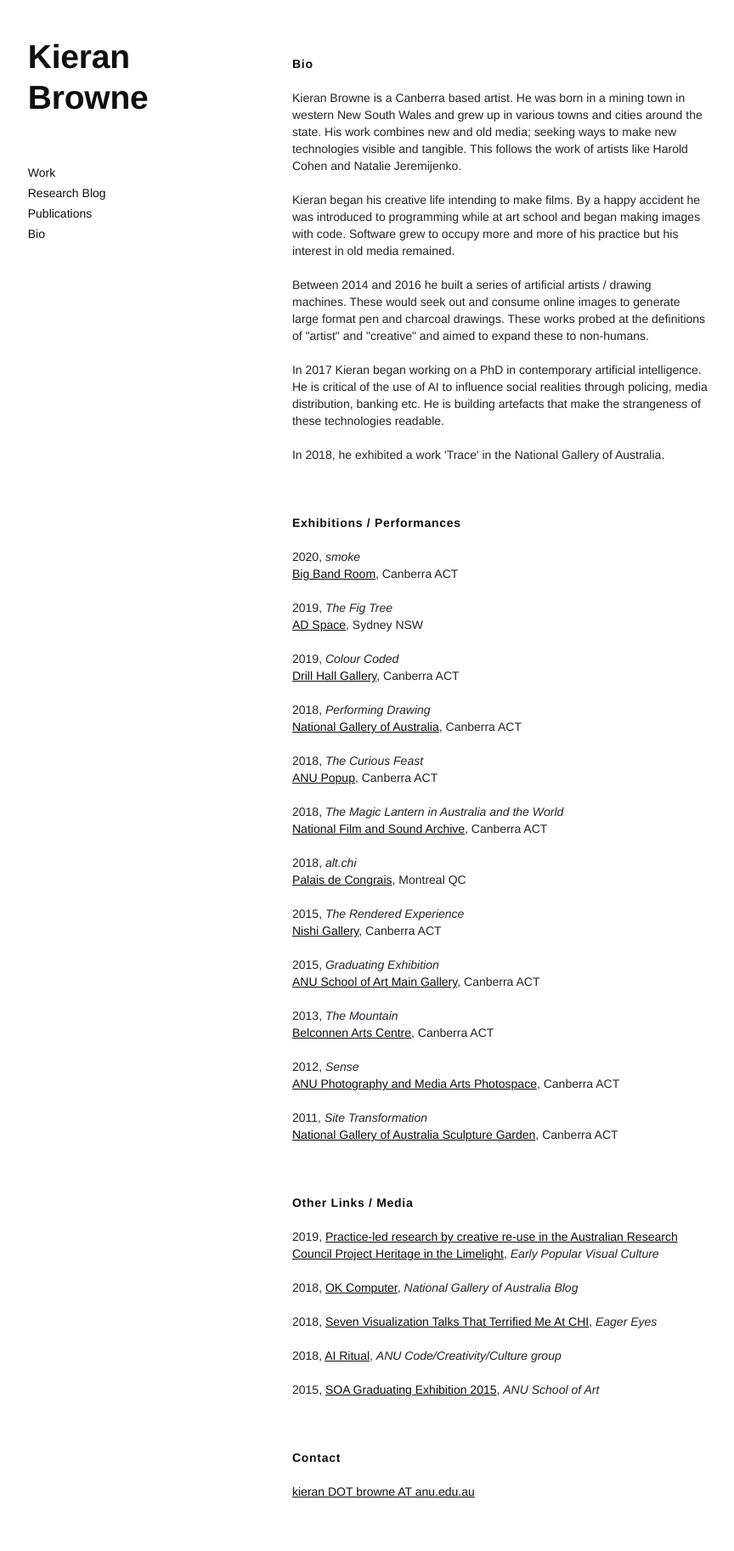
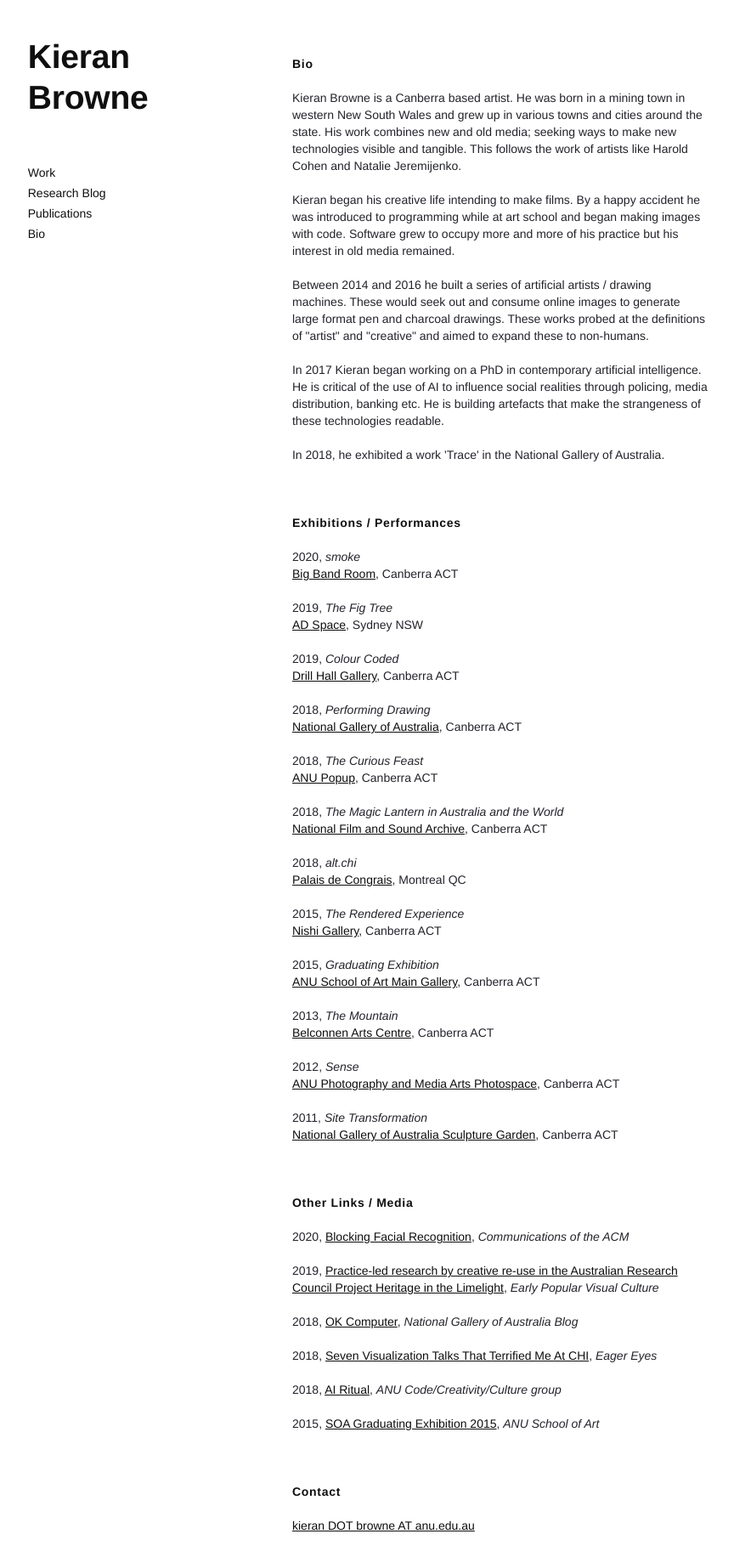
Before and after one commit to kieranbrowne/kieranbrowne.github.io, a Jekyll site: the page built from bio.html, in a window 1280 px wide. Shown: the whole page at 85% size, without its empty margins (106-970 px from the left). Built offline with Jekyll 4.4.1, drawn with Linux system fonts in a browser that asks for light colours; before the commit the page ends 1785 px from its top, so only the background shows below that.

Commit message:
added link to new article

```diff
--- a/bio.html
+++ b/bio.html
@@ -57,6 +57,10 @@ Kieran Browne is a Canberra based artist. He was born in a mining town in wester
 </p>
 
 <h2>Other Links / Media</h2>
+
+<p>
+2020, <a href="https://cacm.acm.org/news/245844-blocking-facial-recognition/fulltext">Blocking Facial Recognition</a>, <i>Communications of the ACM</i>
+</p>
 <p>
 2019, <a href="https://www.tandfonline.com/doi/full/10.1080/17460654.2019.1615685">Practice-led research by creative re-use in the Australian Research Council Project Heritage in the Limelight</a>, <i>Early Popular Visual Culture</i>
 </p>
```
